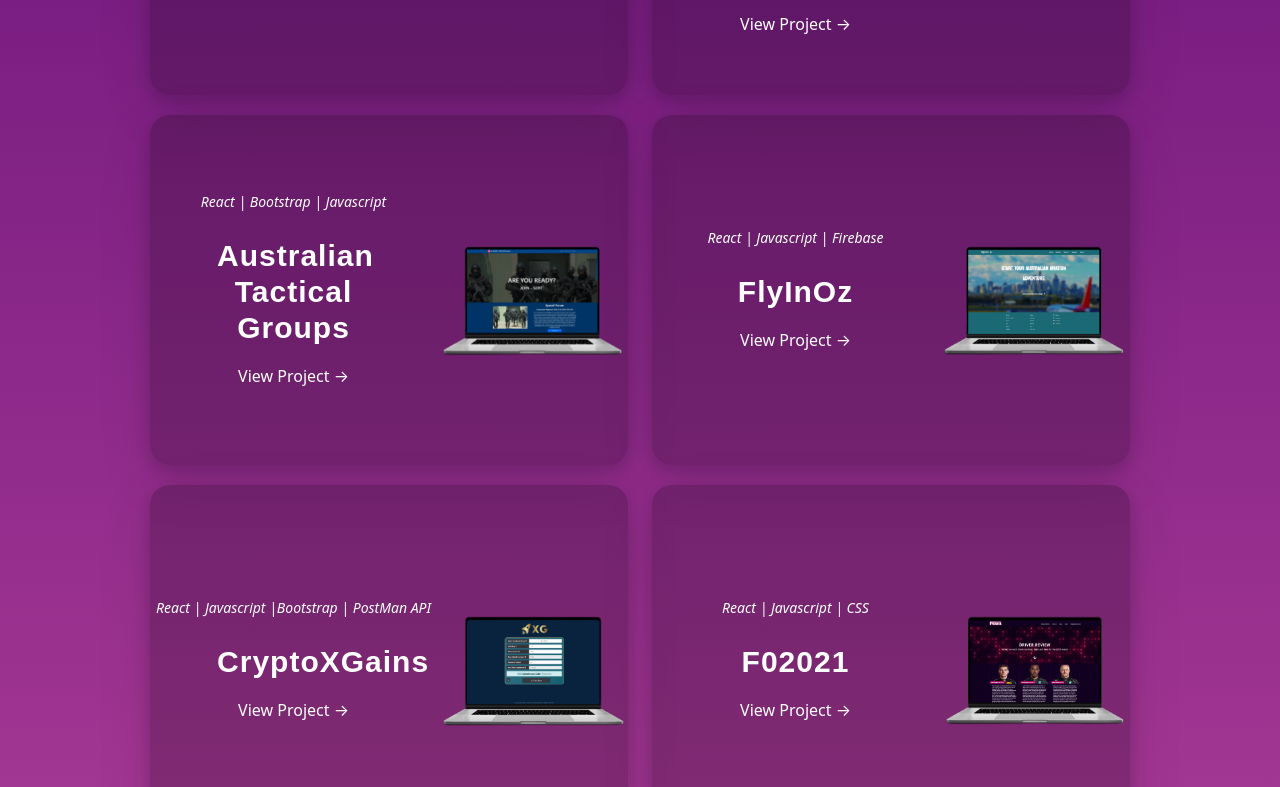
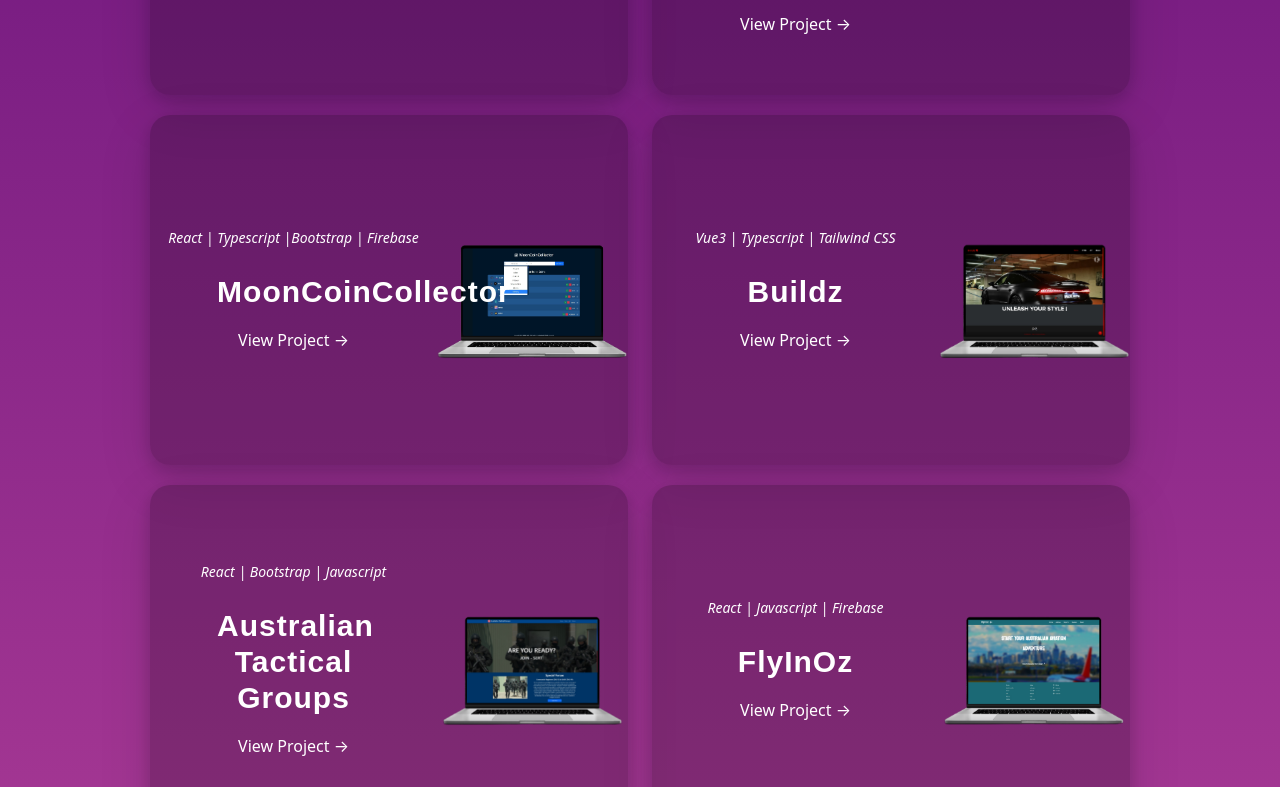
Before and after one commit to nikhilsurfingaus/portfolio, a React (Create React App) app: page /projects in a window 1280 px wide. Shown: the part 873-1660 px from the top of the page. Built offline with nearby package versions, Linux system fonts and the light colour scheme; a web font is replaced by a local one.

Commit message:
New Portfolio templates for vue and react projects added

```diff
--- a/src/components/portfolio/PortfolioData.js
+++ b/src/components/portfolio/PortfolioData.js
@@ -47,6 +47,27 @@ export const data = [{
         "bgcolor": "transparent",
         "id": 4
     },
+    {
+        "title": "MoonCoinCollector",
+        "image": project7,
+        "description": "MoonCoinCollector allows crypto investors to easily track their portfolio, logging in, with session data cached meaning you don't need to login in if you close the page. We have 1000+ cryptos avaliable to add to your portfolio. Firebase is the BaaS database making this application fullstack, new coins and user authentication schemas pass through Firebase, with users authenticated via google gmail login",
+        "technologies": "React | Typescript |Bootstrap | Firebase",
+        "github": "https://github.com/nikhilsurfingaus/fullstack-crypto-portfolio",
+        "deployed": "https://mooncoincollector.netlify.app/",
+        "bgcolor": "transparent",
+        "id": 7
+    },
+
+    {
+        "title": "Buildz",
+        "image": project8,
+        "technologies": "Vue3 | Typescript | Tailwind CSS",
+        "description": "Welcome to BUILDZ, the ultimate car build website, our platform showcases in-depth builds of two iconic cars, the Toyota 86 and Audi A7. With meticulous attention to detail, we provide step-by-step guides, stunning car photos, and renders to bring these builds to life. BUILDZ is the perfect destination to our collection of premium products, get inspired by jaw-dropping car photos, and visualize your dream build.",
+        "github": "https://github.com/nikhilsurfingaus/buildz-vue3",
+        "deployed": "https://buildz.netlify.app/",
+        "bgcolor": "transparent",
+        "id": 8
+    },
 
     {
         "title": "Australian Tactical Groups",
@@ -68,26 +89,5 @@ export const data = [{
         "deployed": "https://flyinoz.netlify.app/",
         "bgcolor": "transparent",
         "id": 6
-    },
-    {
-        "title": "CryptoXGains",
-        "image": project7,
-        "description": "The Crypto X Gains web application enabled users to determine how many X their ROI (Return On Investement) will be for a given Token/Currency. Coins are retrieved from an API call via PostMan to the CoinStats Cryptp API for metrics about the current crypto names, icons and symbols for the drop down menu within the form.",
-        "technologies": "React | Javascript |Bootstrap | PostMan API",
-        "github": "https://github.com/nikhilsurfingaus/CryptoXGains",
-        "deployed": "https://cryptoxgainscalculator.netlify.app/",
-        "bgcolor": "transparent",
-        "id": 7
-    },
-
-    {
-        "title": "F02021",
-        "image": project8,
-        "technologies": "React | Javascript | CSS",
-        "description": "Simple responsive React Application which houses the year that was in Formula 1 in 2021. With driver season reviews, race recaps, interactive quizes, champions corner and much more. Being responsive with mobile view also being usable and interacative accordingley",
-        "github": "https://github.com/nikhilsurfingaus/F02021",
-        "deployed": "https://fo2021.netlify.app/",
-        "bgcolor": "transparent",
-        "id": 8
     }
 ]
```
Also changed, not shown: src/assets/portfolio/project7.png, src/assets/portfolio/project8.png.
